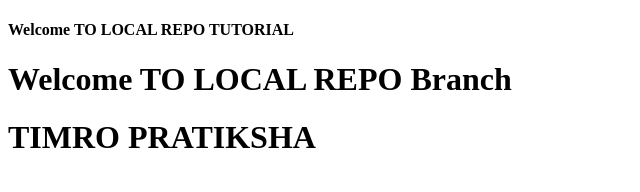
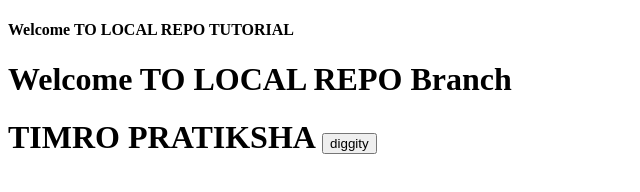
Before and after one commit to mrghost-almostknowitall/LocalRepo, a plain HTML site: page index.html in a window 1280 px wide. Shown: the whole page, without its empty margins (0-640 px from the left). Drawn offline with Linux system fonts and the light colour scheme.

Commit message:
Added button

```diff
--- a/index.html
+++ b/index.html
@@ -11,6 +11,7 @@
    <h1>Welcome TO LOCAL REPO Branch
    </h1>
    <h1>TIMRO PRATIKSHA
+      <button>diggity</button>
    </h1>
 </body>
 </html>
```
